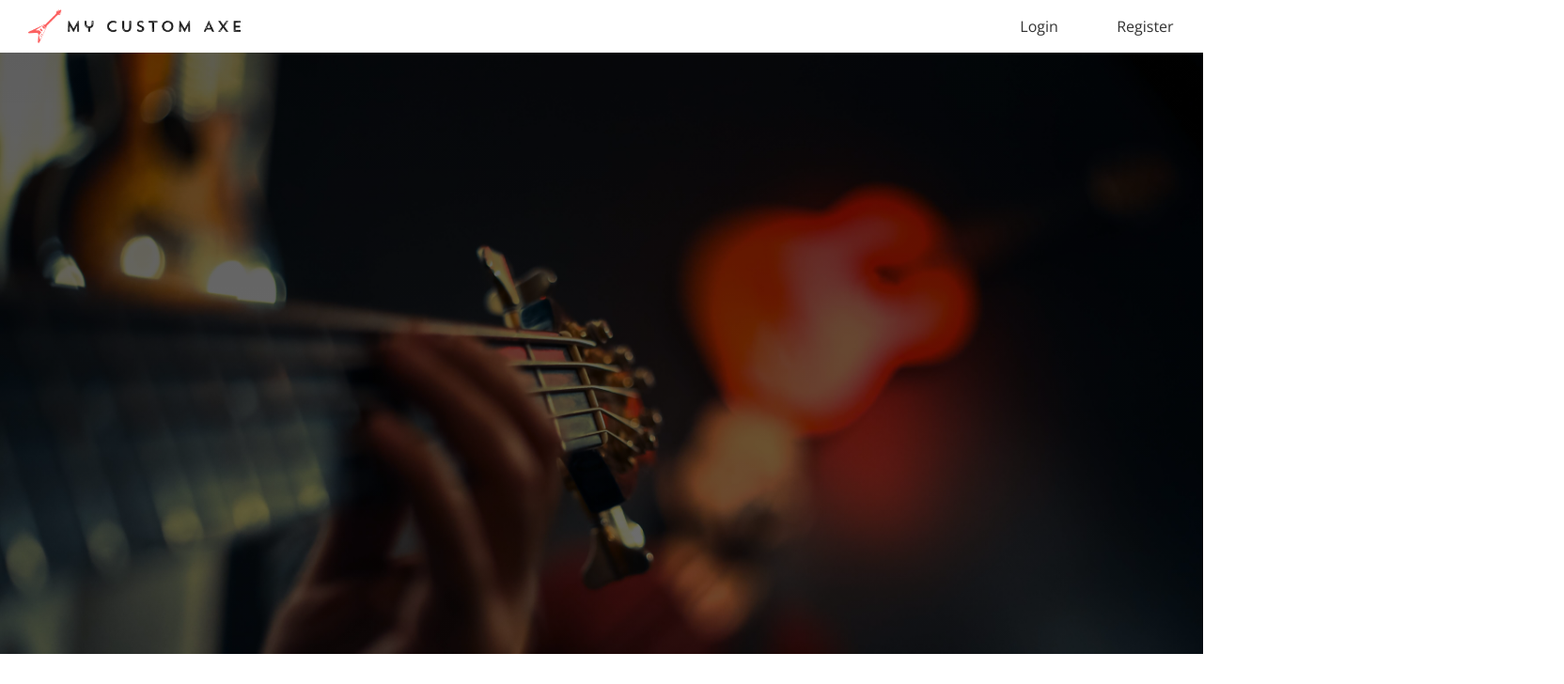
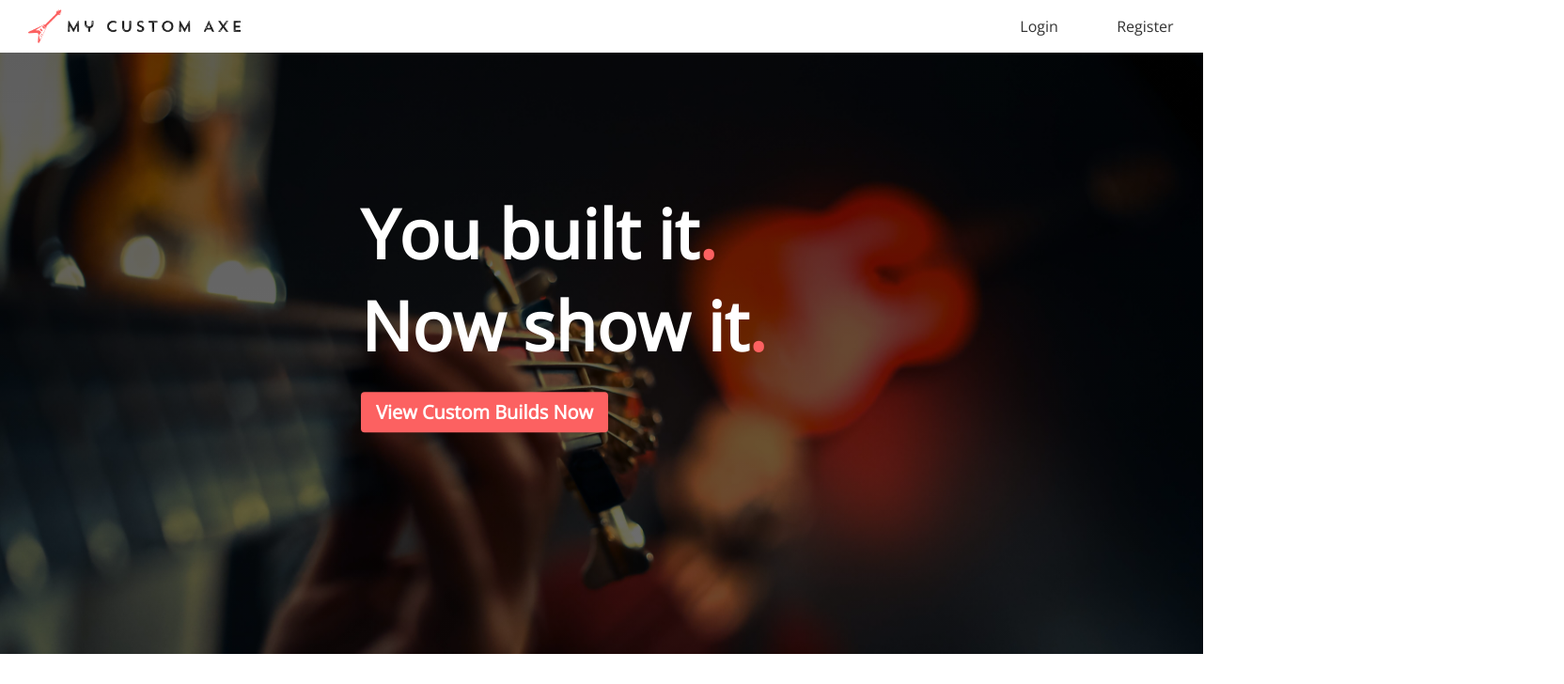
Before and after one commit to C-E-Campbell/mycustomaxe.com, a React (Create React App) app: page / in a window 1280 px wide. Shown: the top 728 px of the page at 94% size, 1664 px wide, since content can reach past the window. Built offline with nearby package versions, Linux system fonts and the light colour scheme.

Commit message:
finished desktop hero area

```diff
--- a/src/components/Hero/Hero.jsx
+++ b/src/components/Hero/Hero.jsx
@@ -2,5 +2,18 @@ import React from 'react';
 import './Hero.scss';
 import { hero_img } from '../../assets/topImg.jpg';
 export default function Hero() {
-  return <div className="Hero"></div>;
+  return (
+    <div className="Hero">
+      <div className="Hero-Text">
+        <h2>
+          You built it<span>.</span>
+        </h2>
+        <h2>
+          Now show it<span>.</span>
+        </h2>
+
+        <a href="#">View Custom Builds Now</a>
+      </div>
+    </div>
+  );
 }
--- a/src/components/Hero/Hero.scss
+++ b/src/components/Hero/Hero.scss
@@ -5,3 +5,37 @@
   height: 80vh;
   width: 100vw;
 }
+
+.Hero-Text {
+  font-size: 3rem;
+  font-weight: 900;
+  color: #fff;
+  position: relative;
+  top: 55%;
+  left: 40%;
+  transform: translate(-10%, -80%);
+  margin-bottom: 0;
+
+  a {
+    font-size: 20px;
+    text-decoration: none;
+    color: #fff;
+    background-color: #fc6161;
+    padding: 8px 16px;
+    border-radius: 4px;
+
+    &:hover {
+      background-color: darken($color: #fc6161, $amount: 5%);
+    }
+  }
+
+  span {
+    color: #fc6161;
+  }
+
+  h2 {
+    color: #fff;
+    padding: 0;
+    margin: 0px;
+  }
+}
```
